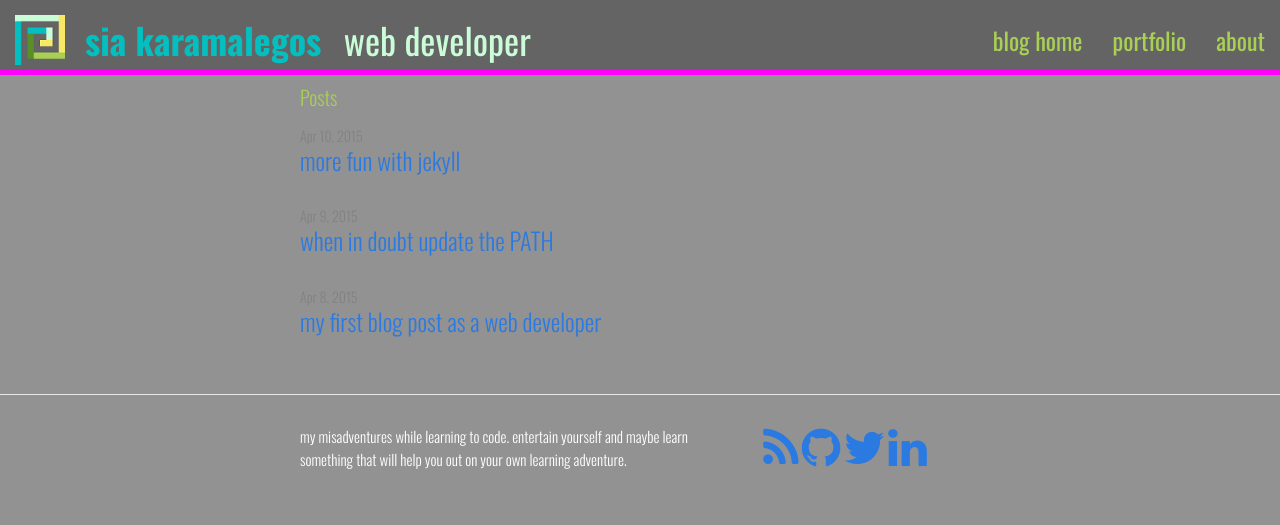
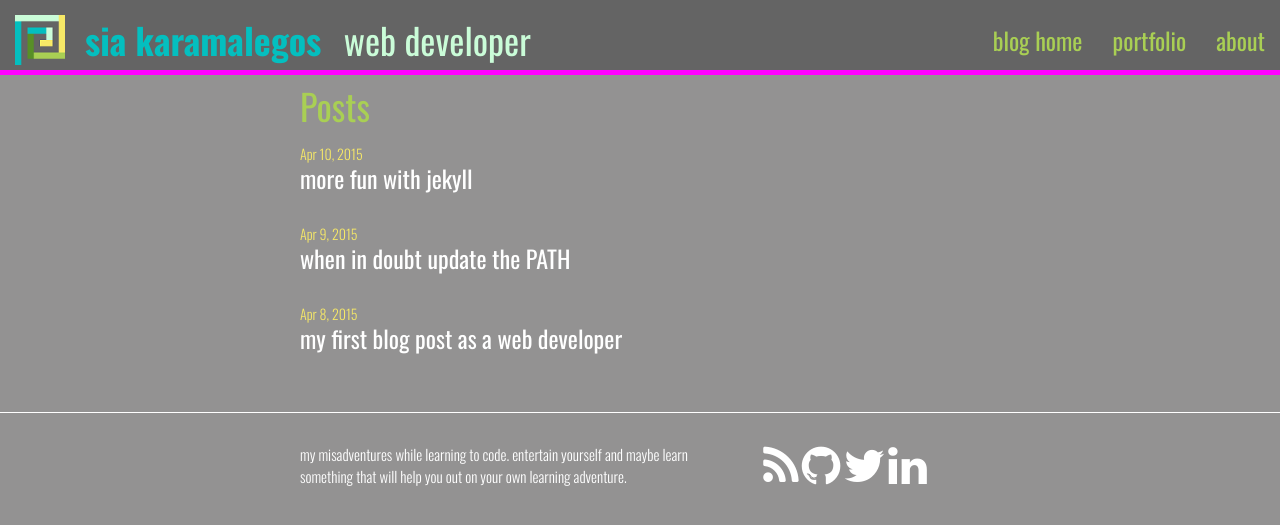
Before and after one commit to siakaramalegos/blog, a Jekyll site: the page built from index.html, in a window 1280 px wide. Shown: the top 525 px of the page. Built offline with Jekyll 4.4.1, drawn with Linux system fonts in a browser that asks for light colours; nearby versions of some CDN libraries.

Commit message:
Updating styling to match branding for portfolio page

```diff
--- a/_sass/_base.scss
+++ b/_sass/_base.scss
@@ -79,9 +79,9 @@ li {
 /**
  * Headings
  */
-h1, h2, h3, h4, h5, h6 {
-    font-weight: 300;
-}
+// h1, h2, h3, h4, h5, h6 {
+//     font-weight: 300;
+// }
 
 
 
@@ -89,16 +89,16 @@ h1, h2, h3, h4, h5, h6 {
  * Links
  */
 a {
-    color: $brand-color;
+    color: darken($brand-color, 15%);
     text-decoration: none;
 
-    &:visited {
-        color: darken($brand-color, 15%);
-    }
+    // &:visited {
+    //     color: darken($brand-color, 15%);
+    // }
 
     &:hover {
         color: $text-color;
-        text-decoration: underline;
+        text-decoration: none;
     }
 }
 
--- a/_sass/_layout.scss
+++ b/_sass/_layout.scss
@@ -131,6 +131,7 @@
 }
 
 .footer-col-3 {
+    text-align: right;
     width: -webkit-calc(45% - (#{$spacing-unit} / 2));
     width:         calc(45% - (#{$spacing-unit} / 2));
 }
@@ -165,9 +166,9 @@
     padding: $spacing-unit 0;
 }
 
-.page-heading {
-    font-size: 20px;
-}
+// .page-heading {
+//     font-size: 20px;
+// }
 
 .post-list {
     margin-left: 0;
--- a/css/main.scss
+++ b/css/main.scss
@@ -17,7 +17,8 @@ $text-color:       #A9CF54;
 $background-color: #939292;
 $brand-color:      #2a7ae2;
 
-$grey-color:       #828282;
+// Changed to a yellow color
+$grey-color:       #F7E967;
 $grey-color-light: lighten($grey-color, 40%);
 $grey-color-dark:  darken($grey-color, 25%);
 
@@ -111,6 +112,29 @@ p {
   font-weight: 500;
 }
 
+a.post-link {
+  color: white;
+}
+
+a:visited.post-link {
+  color: white;
+}
+
+a:hover.post-link {
+  color: #ccc;
+  text-decoration: none;
+}
+
+.site-footer {
+  a, a:visited {
+    color: white;
+  }
+
+  a:hover {
+    color: #ccc;
+  }
+}
+
 // Using media queries with like this:
 // @include media-query($on-palm) {
 //     .wrapper {
```
